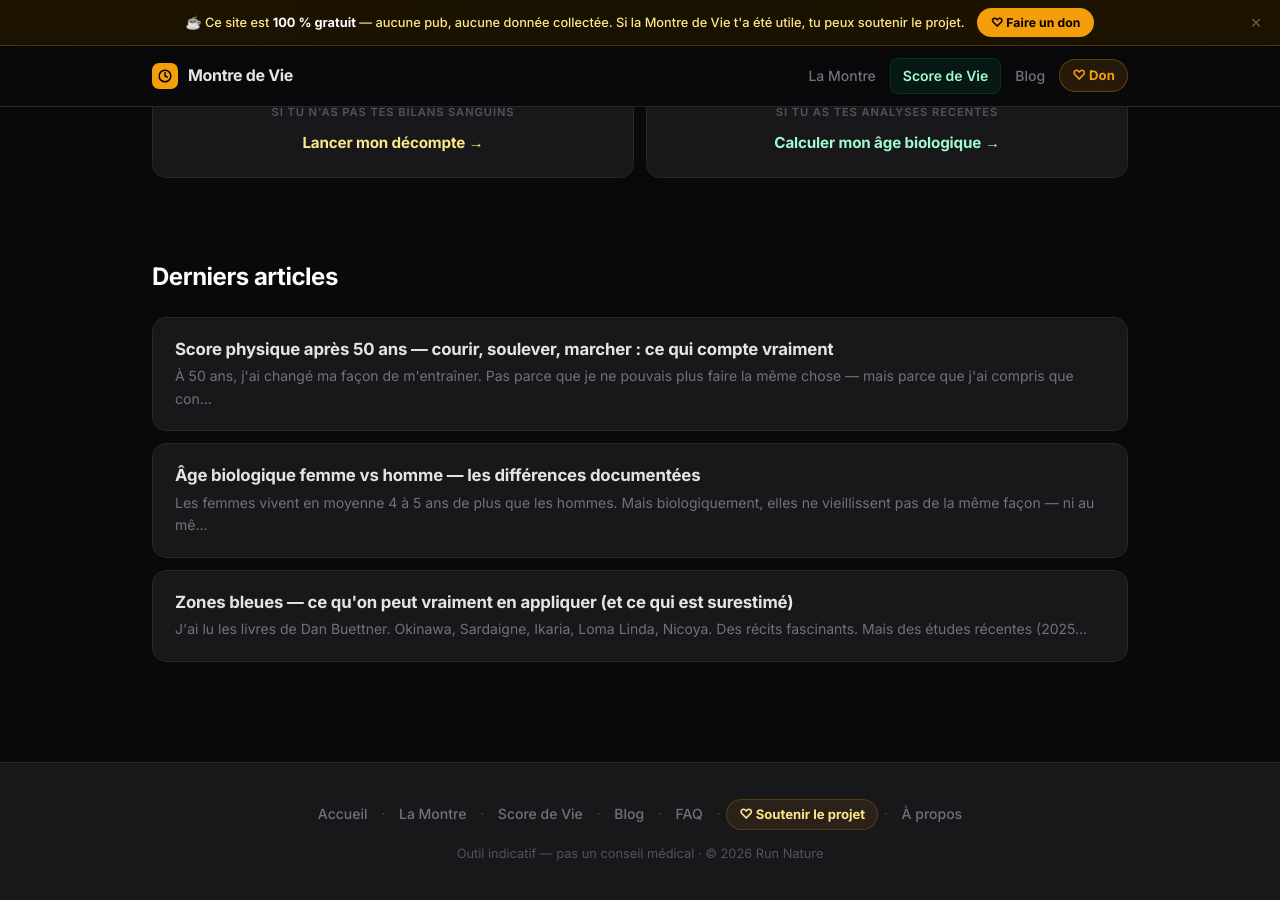
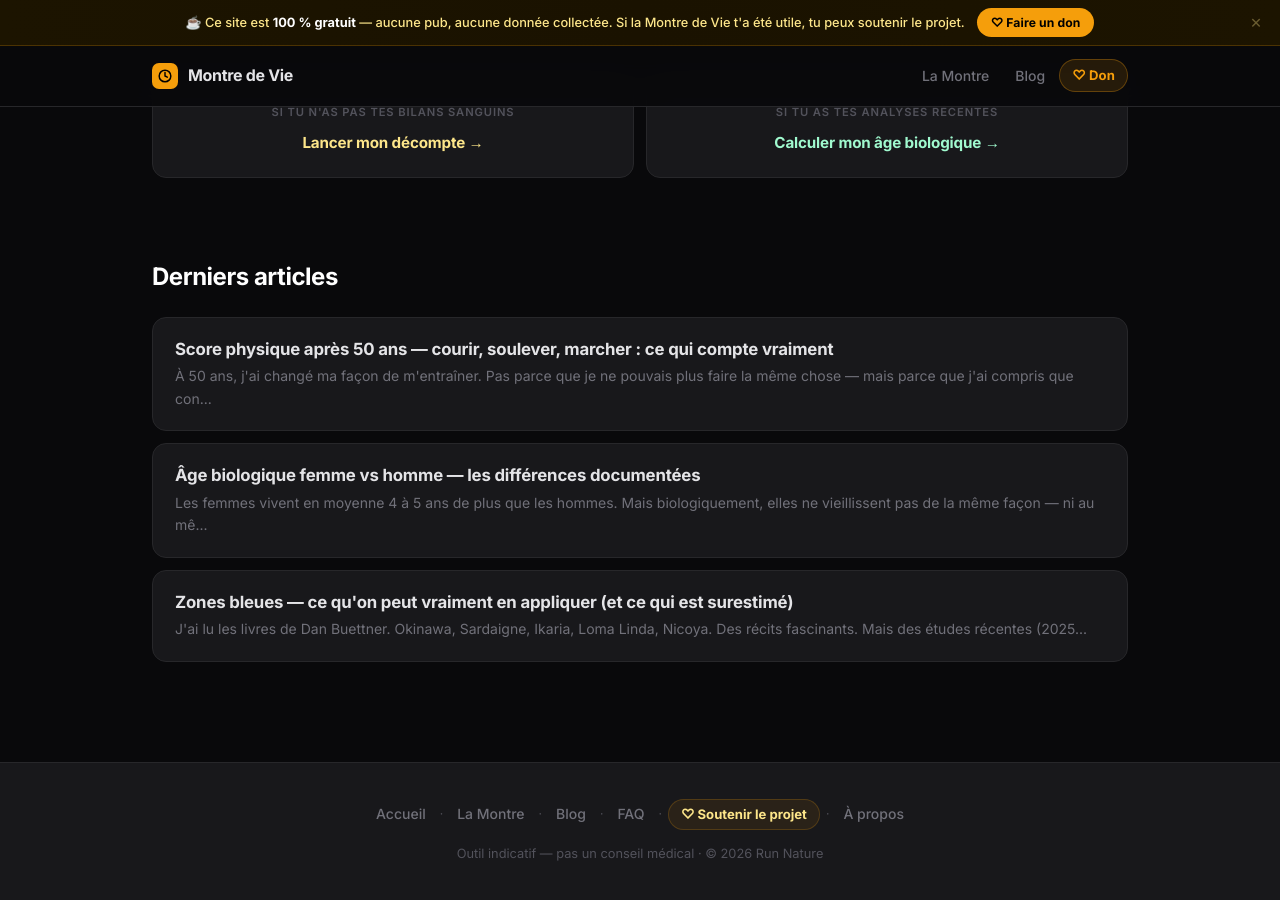
Before and after one commit to SebRunNature/memento-mori, a Jekyll site: the page built from index.html, in a window 1280 px wide and 900 px high, scrolled down 2078 px. Built offline with Jekyll 4.4.1, drawn with Linux system fonts in a browser that asks for light colours.

Commit message:
Update default.html

```diff
--- a/_layouts/default.html
+++ b/_layouts/default.html
@@ -281,7 +281,6 @@
     </a>
     <div class="nav-links">
       <a href="/montre/"  class="nav-link {% if page.url contains '/montre'  %}active{% endif %}">La Montre</a>
-      <a href="/score/"   class="nav-link nav-link-score {% if page.url contains '/score' %}active{% endif %}">Score de Vie</a>
       <a href="/blog/"    class="nav-link {% if page.url contains '/blog'    %}active{% endif %}">Blog</a>
       <a href="/don/"     class="nav-link-don {% if page.url contains '/don'  %}active{% endif %}">♡ Don</a>
     </div>
@@ -300,8 +299,6 @@
       <a class="footer-link" href="/">Accueil</a>
       <span class="footer-sep">·</span>
       <a class="footer-link" href="/montre/">La Montre</a>
-      <span class="footer-sep">·</span>
-      <a class="footer-link" href="/score/">Score de Vie</a>
       <span class="footer-sep">·</span>
       <a class="footer-link" href="/blog/">Blog</a>
       <span class="footer-sep">·</span>
```
